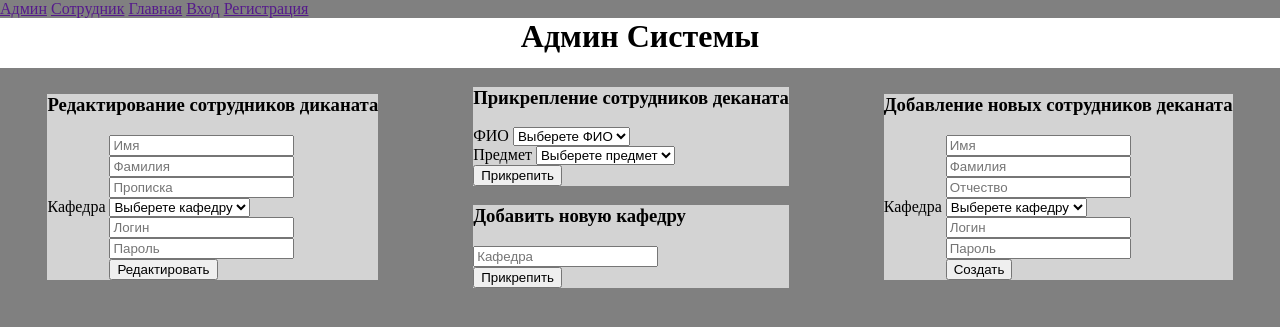
After one commit to sdeix/pr, a PHP site: template views/site/job_tabel.php in a window 1280 px wide. The commit adds this page. Shown: the top 327 px of the page. Run offline with PHP 8.4, Linux system fonts and the light colour scheme; the template is opened without the code that fills it, so the values that code supplies are empty.

Commit message:
Индивидуальное задание

```diff
--- /dev/null
+++ b/public/css/style.css
@@ -0,0 +1,3 @@
+body{
+    background-color: rgb(rgba(155, 155, 155, 0.805));
+}
--- a/routes/web.php
+++ b/routes/web.php
@@ -7,3 +7,5 @@ Route::add('GET', '/hello', [Controller\Site::class, 'hello'])
 Route::add(['GET', 'POST'], '/signup', [Controller\Site::class, 'signup']);
 Route::add(['GET', 'POST'], '/login', [Controller\Site::class, 'login']);
 Route::add('GET', '/logout', [Controller\Site::class, 'logout']);
+Route::add('GET', '/job_tabel', [Controller\Site::class, 'job_tabel']) ->middleware('auth');
+Route::add('GET', '/employee_tabel', [Controller\Site::class, 'employee_tabel']) ->middleware('auth');
--- a/views/layouts/main.php
+++ b/views/layouts/main.php
@@ -5,11 +5,15 @@
    <meta name="viewport"
          content="width=device-width, user-scalable=no, initial-scale=1.0, maximum-scale=1.0, minimum-scale=1.0">
    <meta http-equiv="X-UA-Compatible" content="ie=edge">
+   <link rel="stylesheet" href="css/style.css">
    <title>Pop it MVC</title>
 </head>
-<body>
+<body style= " background-color: gray; margin: 0">
+
 <header>
    <nav>
+       <a href="<?= app()->route->getUrl('/job_tabel') ?>">Админ</a>
+       <a href="<?= app()->route->getUrl('/employee_tabel') ?>">Сотрудник</a>
        <a href="<?= app()->route->getUrl('/hello') ?>">Главная</a>
        <?php
        if (!app()->auth::check()):
--- /dev/null
+++ b/views/site/job_tabel.php
@@ -0,0 +1,84 @@
+<h1 style="    text-align: center;
+    margin: 0;
+    height: 50px;
+    background-color: white;">Админ Системы</h1>
+
+    <div style="
+    display: flex;
+    flex-wrap: nowrap;
+    flex-direction: row;
+    align-content: center;
+    justify-content: space-around;
+    align-items: center;
+"  >
+
+
+<div><form method="post" style="background-color: lightgray;"><H3>Редактирование сотрудников диканата</H3>
+<div style="margin-left: 62px;">
+<li style="list-style-type: none"><input type="text" placeholder="Имя" class="form_input"></li>
+<li style="list-style-type: none"><input type="text" placeholder="Фамилия" class="form_input"></li>
+<li style="list-style-type: none"><input type="text" placeholder="Прописка" class="form_input"></li>
+</div>
+<label for="">Кафедра</label>
+<select name="" id="">
+  <option value="">Выберете кафедру</option>
+  <option value=""></option>
+</select>
+<div style="margin-left: 62px;">
+<li style="list-style-type: none"><input type="text" placeholder="Логин" class="form_input"></li>
+  <li style="list-style-type: none"><input type="text" placeholder="Пароль" class="form_input"></li>
+ </form></background-color: white;>
+ <button class="form_button">Редактировать</button>
+</div>
+</div>
+
+
+<div>
+
+<div><form style="background-color: lightgray;" method="post"><H3>Прикрепление  сотрудников деканата</H3>
+<li style="list-style-type: none"><label for="">ФИО</label>
+<select name="" id="">
+  <option value="">Выберете ФИО</option>
+  <option value=""></option>
+</select></li>
+
+<li style="list-style-type: none"><label for="">Предмет</label>
+<select name="" id="">
+  <option value="">Выберете предмет</option>
+  <option value=""></option>
+</select></li>
+<button class="form_button">Прикрепить</button>
+</form>
+
+</div>
+
+<div><form style="background-color: lightgray;" method="post"><H3>Добавить новую кафедру</H3>
+
+<li style="list-style-type: none"><input type="text" placeholder="Кафедра" class="form_input"></li>
+<button class="form_button">Прикрепить</button>
+</form></div>
+
+</div>
+
+
+<div><form style="background-color: lightgray;" method="post"><H3>Добавление новых сотрудников деканата</H3>
+
+<div style="margin-left: 62px;">
+<li style="list-style-type: none"><input type="text" placeholder="Имя" class="form_input"></li>
+<li style="list-style-type: none"><input type="text" placeholder="Фамилия" class="form_input"></li>
+<li style="list-style-type: none"><input type="text" placeholder="Отчество" class="form_input"></li>
+</div>
+<label for="">Кафедра</label>
+<select name="" id="">
+  <option value="">Выберете кафедру</option>
+  <option value=""></option>
+</select>
+<div style="margin-left: 62px;">
+<li style="list-style-type: none"><input type="text" placeholder="Логин" class="form_input"></li>
+  <li style="list-style-type: none"><input type="text" placeholder="Пароль" class="form_input"></li>
+ </form></background-color: white;>
+ <button class="form_button">Создать</button>
+
+</form></div>
+
+</div>
```
Also changed, not shown: app/Controller/Site.php (+8 -0 lines), views/site/employee_tabel.php (added, +65 -0 lines).
